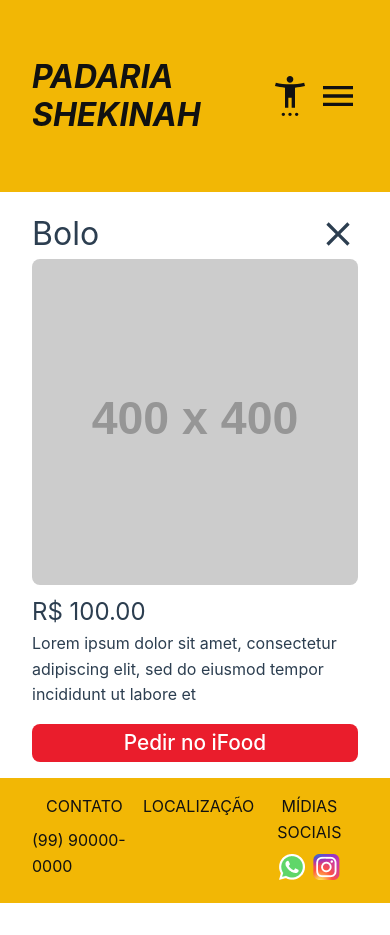
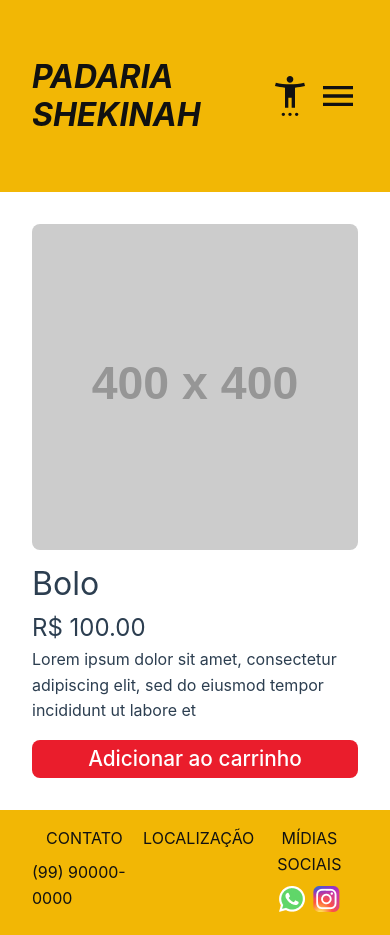
Before and after one commit to HordLawk/PadariaShekinah, a Vue app: page /produto/0 in a window 390 px wide. Before the commit the page ends 903 px from the top, so only its background shows below. Built offline with nearby package versions, Linux system fonts and the light colour scheme.

Commit message:
fix: responsiveness

```diff
--- a/src/assets/main.css
+++ b/src/assets/main.css
@@ -3,7 +3,6 @@
 #app {
   display: flex;
   flex-direction: column;
-  max-width: 1280px;
   margin: 0 auto;
   padding: 0;
   font-weight: normal;
@@ -15,22 +14,3 @@ a {
   color: var(--color-secundary);
   transition: 0.3s;
 }
-
-@media (hover: hover) {
-  a:hover {
-    background-color: hsla(160, 100%, 37%, 0.2);
-  }
-}
-
-@media (min-width: 1024px) {
-  body {
-    display: flex;
-    place-items: center;
-  }
-
-  #app {
-    display: grid;
-    grid-template-columns: 1fr 1fr;
-    padding: 0 2rem;
-  }
-}
--- a/src/views/HomeView.vue
+++ b/src/views/HomeView.vue
@@ -37,7 +37,7 @@ const products = [
         <p>Conheça nossos deliciosos produtos!</p>
         <RouterLink to="/cardapio"><div class="button">Visite o cardápio</div></RouterLink>
     </section>
-    <svg width="427" height="2" viewBox="0 0 427 2"><path d="M0 1H430" stroke-dasharray="20 20"/></svg>
+    <svg height="2"><path d="M0 1H1980" stroke-dasharray="20 20"/></svg>
     <section>
         <h2>SOBRE NÓS</h2>
         <p>
@@ -71,7 +71,7 @@ section {
 }
 svg {
     stroke: var(--color-text);
-    max-width: 100vw;
+    width: 100%;
 }
 </style>
 
@@ -95,6 +95,8 @@ svg {
     }
 }
 .p-carousel img {
-    max-width: 100vw;
+    width: 100%;
+    max-height: 400px;
+    object-fit: cover;
 }
 </style>
--- a/src/views/MenuView.vue
+++ b/src/views/MenuView.vue
@@ -117,9 +117,12 @@ const toggleSearch = (open: boolean) => {
         display: flex;
         flex-wrap: wrap;
         gap: 1rem;
+        justify-content: space-between;
+    }
+    > section > a {
+        max-width: calc(50% - 0.5rem);
     }
     > section .productCard {
-        max-width: calc(50vw - 2.5rem);
         background-color: var(--color-background-mute);
         border-radius: .5rem;
         display: flex;
--- a/src/views/ProductView.vue
+++ b/src/views/ProductView.vue
@@ -30,37 +30,26 @@ const {image, name, price} = [
 
 <template>
     <div class="container">
-        <div class="head">
+        <img :src="image"/>
+        <div>
             <h1>{{ name }}</h1>
-            <IconClose @click="$router.back()"/>
+            <h2>R$ {{ price.toFixed(2) }}</h2>
+            <p>Lorem ipsum dolor sit amet, consectetur adipiscing elit, sed do eiusmod tempor incididunt ut labore et</p>
+            <a target="_blank" href="#">Adicionar ao carrinho</a>
         </div>
-        <img :src="image"/>
-        <h2>R$ {{ price.toFixed(2) }}</h2>
-        <p>Lorem ipsum dolor sit amet, consectetur adipiscing elit, sed do eiusmod tempor incididunt ut labore et</p>
-        <a target="_blank" href="#">Pedir no iFood</a>
     </div>
 </template>
 
 <style scoped>
 .container {
-    margin: 1rem 2rem;
-    .head {
-        display: flex;
-        justify-content: space-between;
-        align-items: center;
-        svg {
-            height: 100%;
-            width: 2.5rem;
-            fill: var(--color-text);
-        }
-    }
+    margin: 2rem 2rem;
     > img {
-        width: 100%;
+        max-width: 100%;
         aspect-ratio: 1/1;
         border-radius: .5rem;
         object-fit: cover;
     }
-    > a {
+    > div > a {
         margin-top: 1rem;
         display: block;
         text-align: center;
@@ -73,5 +62,22 @@ const {image, name, price} = [
         padding: .2rem 1rem;
         line-height: 2rem;
     }
+    @media (min-width: 769px) {
+        margin: 5rem 3rem;
+        display: flex;
+        gap: 1.5rem;
+        > * {
+            width: 100%;
+            flex-grow: 1;
+        }
+    }
+    @media (min-width: 1025px) {
+        margin: 5rem 10rem;
+        gap: 3rem;
+    }
+    @media (min-width: 1441px) {
+        margin: 5rem 15rem;
+        gap: 5rem;
+    }
 }
 </style>
```
